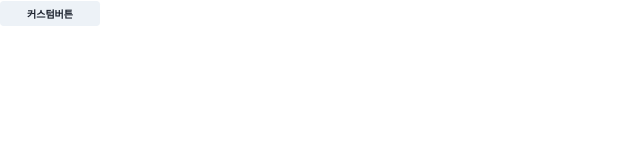
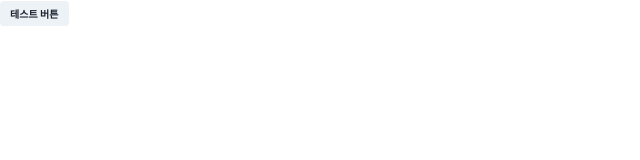
Before and after one commit to codestates/Retrievo_client, a React (Create React App) app: page / in a window 1280 px wide. Shown: the top 160 px of the page, without its empty margins (0-640 px from the left). Built offline with nearby package versions, Linux system fonts and the light colour scheme.

Commit message:
[RE-173] | husky test done

```diff
--- a/package.json
+++ b/package.json
@@ -53,9 +53,9 @@
     "eslint-plugin-prettier": "^3.2.0",
     "eslint-plugin-react": "^7.21.5",
     "eslint-plugin-react-hooks": "^4.2.0",
-    "prettier": "^2.2.1",
     "husky": "^4.3.0",
-    "lint-staged": "^10.5.2"
+    "lint-staged": "^10.5.2",
+    "prettier": "^2.2.1"
   },
   "lint-staged": {
     "*.{ts,tsx,js,jsx}": [
--- a/src/App.tsx
+++ b/src/App.tsx
@@ -1,10 +1,10 @@
 import * as React from "react";
-import { Button, ChakraProvider } from "@chakra-ui/react";
+import { ChakraProvider, Button } from "@chakra-ui/react";
 import theme from "./styles/theme";
 
 const App: React.FC<Record<string, never>> = () => (
   <ChakraProvider theme={theme}>
-    <Button width={100}>커스텀버튼</Button>
+    <Button>테스트 버튼</Button>
   </ChakraProvider>
 );
 
```
Also changed, not shown: 2 other files (tests, documents, lock files or other folders).
